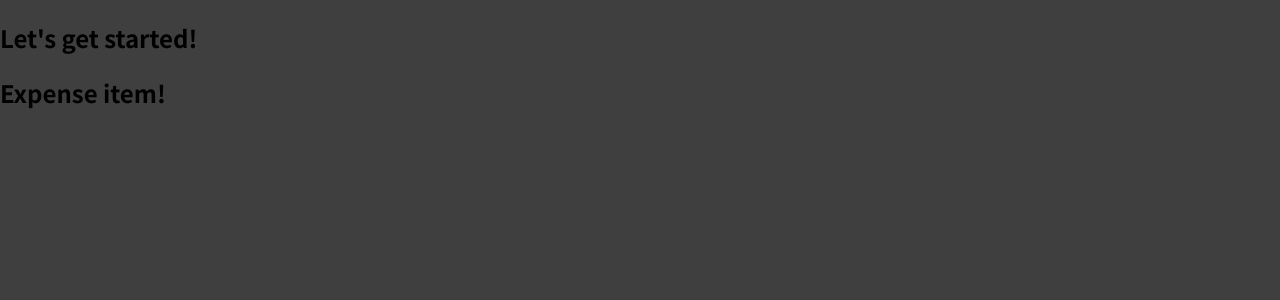
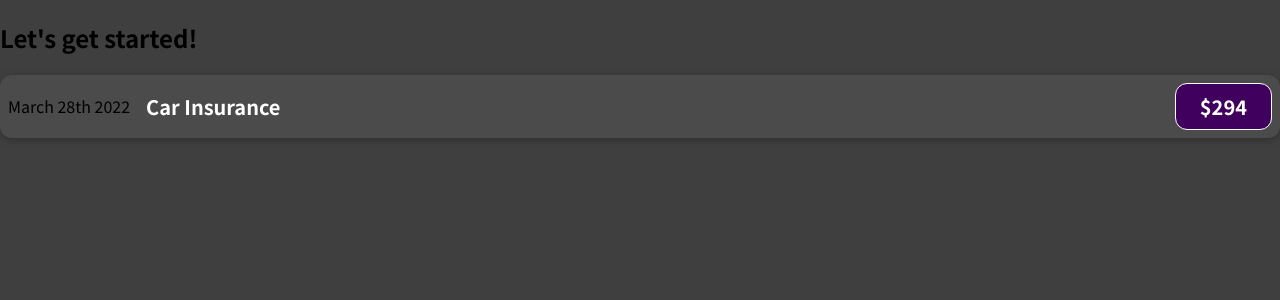
Before and after one commit to VolkanGurbuz/01-react-course, a JavaScript app: page / in a window 1280 px wide. Shown: the top 300 px of the page. Built offline with nearby package versions, Linux system fonts and the light colour scheme.

Commit message:
added basic css style

```diff
--- /dev/null
+++ b/src/components/ExpenseItem.css
@@ -0,0 +1,56 @@
+.expense-item {
+    display: flex;
+    justify-content: space-between;
+    align-items: center;
+    box-shadow: 0 2px 8px rgba(0, 0, 0, 0.25);
+    padding: 0.5rem;
+    margin: 1rem 0;
+    border-radius: 12px;
+    background-color: #4b4b4b;
+}
+
+.expense-item__description {
+    display: flex;
+    flex-direction: column;
+    gap: 1rem;
+    align-items: flex-end;
+    flex-flow: column-reverse;
+    justify-content: flex-start;
+    flex: 1;
+}
+
+.expense-item h2 {
+    color: #3a3a3a;
+    font-size: 1rem;
+    flex: 1;
+    margin: 0 1rem;
+    color: white;
+}
+
+.expense-item__price {
+    font-size: 1rem;
+    font-weight: bold;
+    color: white;
+    background-color: #40005d;
+    border: 1px solid white;
+    padding: 0.5rem;
+    border-radius: 12px;
+}
+
+@media (min-width: 580px) {
+    .expense-item__description {
+        flex-direction: row;
+        align-items: center;
+        justify-content: flex-start;
+        flex: 1;
+    }
+
+    .expense-item__description h2 {
+        font-size: 1.25rem;
+    }
+
+    .expense-item__price {
+        font-size: 1.25rem;
+        padding: 0.5rem 1.5rem;
+    }
+}
--- a/src/components/ExpenseItem.js
+++ b/src/components/ExpenseItem.js
@@ -1,5 +1,17 @@
-function ExpenseItem(){
-    return <h2>Expense item!</h2>;
+//js code will tranform to jsx code on the browser
+import './ExpenseItem.css';
+
+
+function ExpenseItem() {
+    return (<div className="expense-item">
+        <div>
+            March 28th 2022
+        </div>
+        <div className="expense-item__description">
+            <h2>Car Insurance</h2>
+            <div className="expense-item__price">$294</div>
+        </div>
+    </div>);
 }
 
 
```
